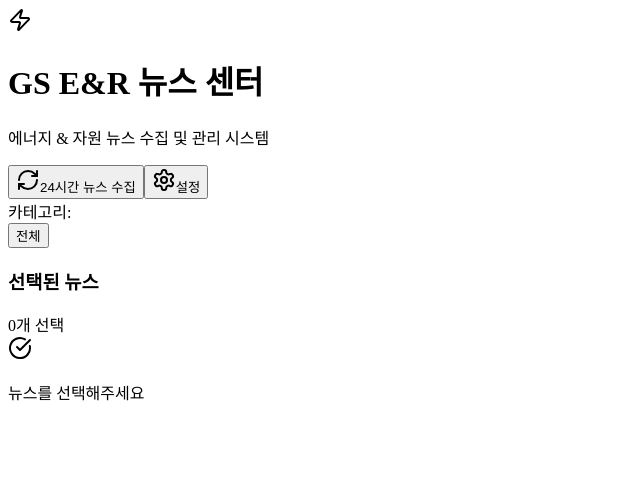
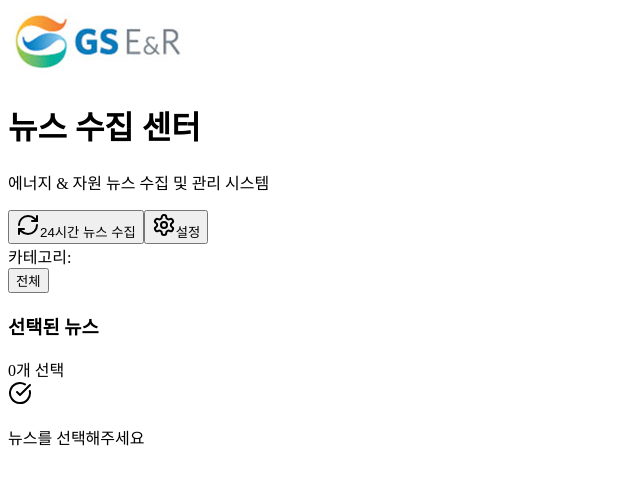
Before and after one commit to moobydog0324-a11y/GSENR-NEW, a Next.js app: page / in a window 1280 px wide. Shown: the top 484 px of the page, without its empty margins (0-640 px from the left). Built offline with nearby package versions, Linux system fonts and the light colour scheme.

Commit message:
feat: triple logo width in container
Increase logo width to w-48 while maintaining height.

Co-authored-by: null <231881684+moobydog0324-a11y@users.noreply.github.com>

```diff
--- a/app/page.tsx
+++ b/app/page.tsx
@@ -5,7 +5,7 @@ import { Card, CardContent } from "@/components/ui/card"
 import { Button } from "@/components/ui/button"
 import { Badge } from "@/components/ui/badge"
 import { Checkbox } from "@/components/ui/checkbox"
-import { RefreshCw, Calendar, Globe, Zap, Settings, CheckCircle, Copy, FileText } from "lucide-react"
+import { RefreshCw, Calendar, Globe, Settings, CheckCircle, Copy, FileText } from "lucide-react"
 
 interface NewsItem {
   id: number | string
@@ -259,11 +259,11 @@ ${selectedNewsData
           <div className="flex items-center justify-between">
             <div className="flex items-center space-x-4">
               <div className="flex items-center space-x-3">
-                <div className="w-12 h-12 bg-gradient-to-br from-primary to-chart-1 rounded-lg flex items-center justify-center">
-                  <Zap className="h-7 w-7 text-white" />
+                <div className="w-48 h-16 rounded-lg flex items-center justify-center overflow-hidden">
+                  <img src="/gs-er-logo.png" alt="GS E&R 로고" className="w-full h-full object-contain" />
                 </div>
                 <div>
-                  <h1 className="text-2xl font-bold text-card-foreground">GS E&R 뉴스 센터</h1>
+                  <h1 className="text-2xl font-bold text-card-foreground">뉴스 수집 센터</h1>
                   <p className="text-sm text-muted">에너지 & 자원 뉴스 수집 및 관리 시스템</p>
                 </div>
               </div>
```
Also changed, not shown: public/gs-er-logo.png (added).
